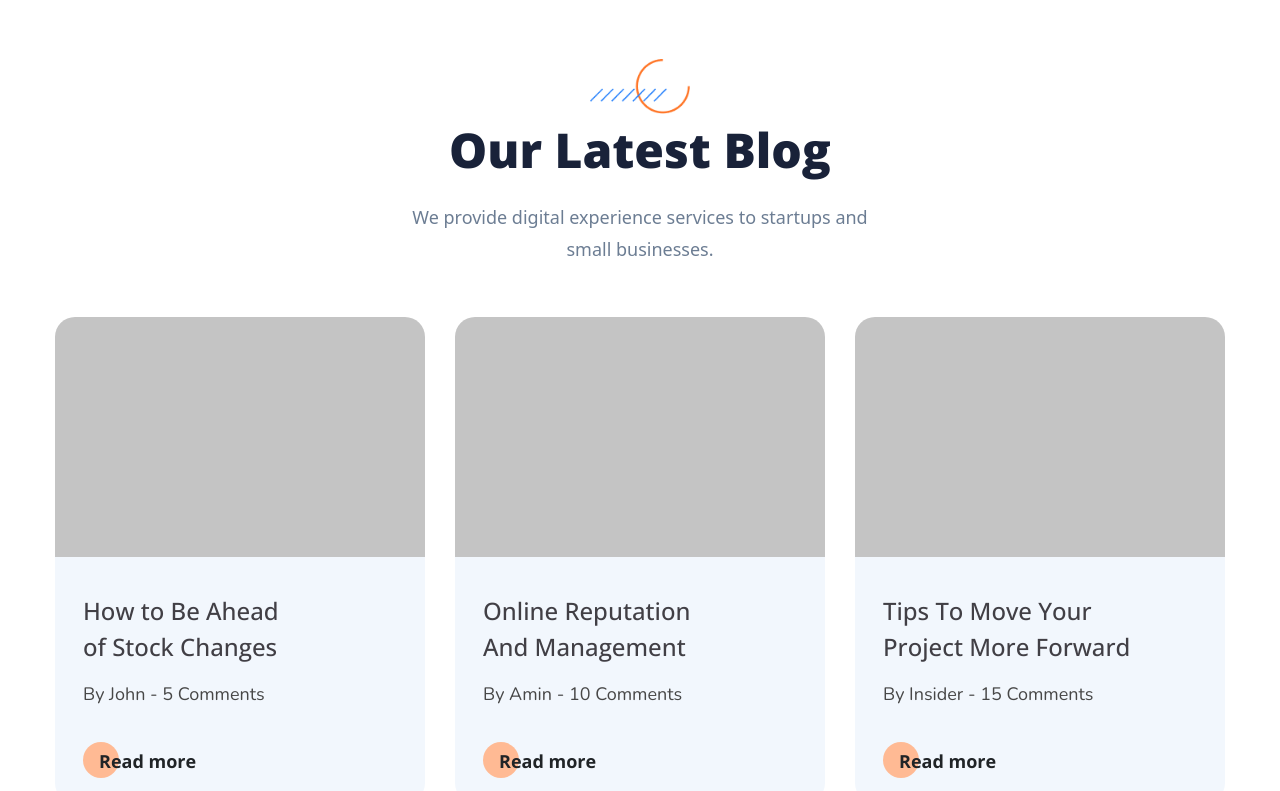
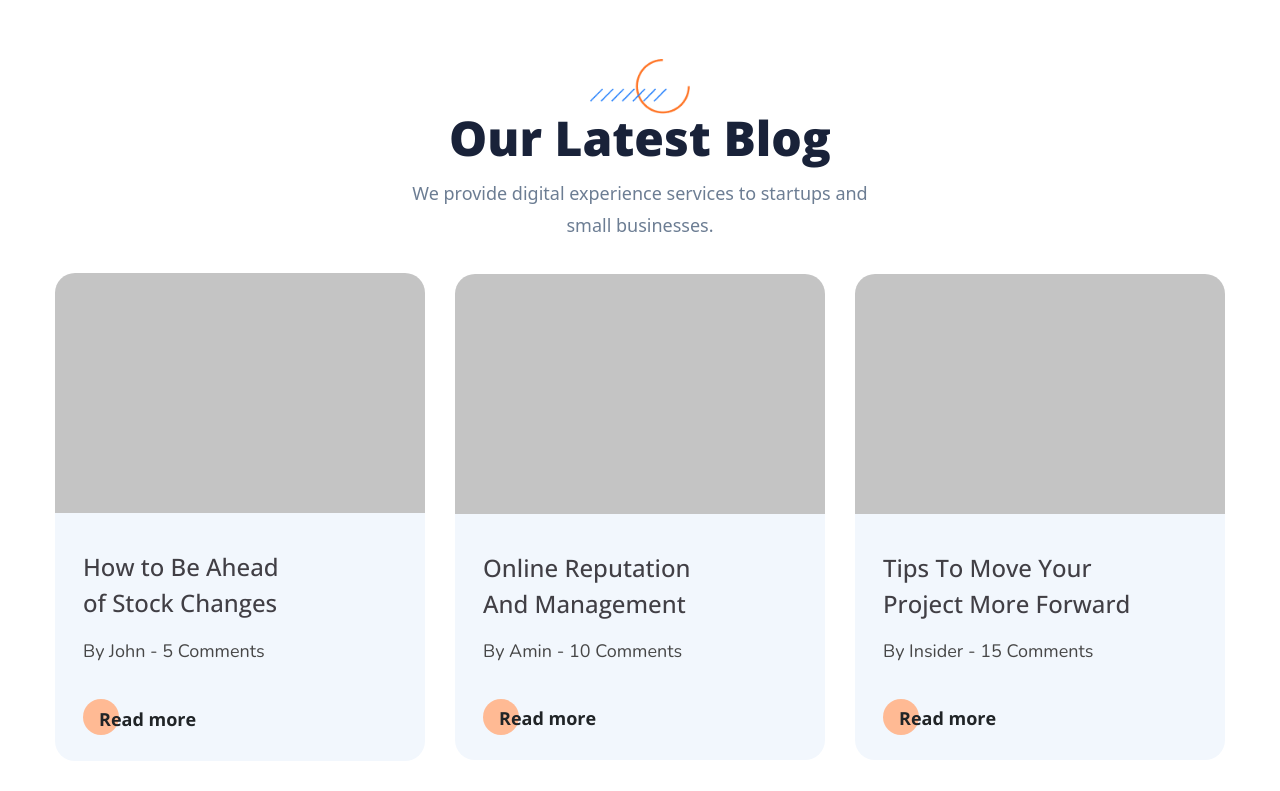
Before and after one commit to menabil/Innovate, a React (Vite) app: page / in a window 1280 px wide. Shown: the part 4969-5760 px from the top of the page. Built offline with nearby package versions, Linux system fonts and the light colour scheme; a web font is replaced by a local one.

Commit message:
responsive blog section

```diff
--- a/src/components/pages/Blog.jsx
+++ b/src/components/pages/Blog.jsx
@@ -9,36 +9,33 @@ const Blog = () => {
       <Container>
         <header>
           <Image imgSrc={bannerLogo} className={"w-25 mx-auto"} />
-          <h1 className="text-[48px] font-openSan font-extrabold text-[#192239] text-center ">
+          <h1 className="md:text-5xl text-4xl font-openSan font-extrabold text-[#192239] text-center ">
             Our Latest Blog
           </h1>
-          <p className="text-[18px] font-papi leading-8 text-[#6C7D93] pt-[15px] w-[500px] text-center mx-auto">
+          <p className="md:text-lg text-base font-papi leading-8 text-[#6C7D93] pt-[15px] md:w-[500px] w-[290px] text-center mx-auto">
             We provide digital experience services to startups and small
             businesses.
           </p>
         </header>
-        <Flex className={"justify-between"}>
-          <div className="mt-[52px]">
-            <div className="w-[370px]">
+        <Flex className={"justify-between md:flex-row flex-col md:mt-8 mt-4 gap-y-5"}>
+          <div className="md:w-[370px] w-[290px]">
             <div className="p-30 bg-[#C4C4C4] rounded-tl-[20px] rounded-tr-[20px]"></div>
             <div className="px-7 py-4  bg-[#F2F7FD] rounded-bl-[20px] rounded-br-[20px] ">
               <h3 className="text-[24px] font-openSan font-medium text-[#413F45] pt-5 w-[200px] ">
                 How to Be Ahead of Stock Changes
               </h3>
-                <p className="text-[18px] font-nuni text-[#474747] pt-4">
+              <p className="text-lg font-nuni text-[#474747] pt-4">
                 By John - 5 Comments
               </p>
               <Flex className={"cursor-pointer w-35 pt-5 pb-3"}>
                 <div className="p-4.5 bg-[#ffba94] rounded-[50%] -mr-5 -mb-4"></div>
-                  <p className="text-[18px] font-openSan font-bold text-[#202427] pt-5">
+                <p className="text-lg font-openSan font-bold text-[#202427] pt-5">
                   Read more
                 </p>
               </Flex>
             </div>
           </div>
-          </div>
-          <div className="mt-[52px]">
-            <div className="w-[370px]">
+          <div className="md:w-[370px] w-[290px]">
             <div className="p-30 bg-[#C4C4C4] rounded-tl-[20px] rounded-tr-[20px]"></div>
             <div className="px-7 py-4  bg-[#F2F7FD] rounded-bl-[20px] rounded-br-[20px] ">
               <h3 className="text-[24px] font-openSan font-medium text-[#413F45] pt-5 w-[230px] ">
@@ -55,9 +52,7 @@ const Blog = () => {
               </Flex>
             </div>
           </div>
-          </div>
-          <div className="mt-[52px]">
-            <div className="w-[370px]">
+          <div className="md:w-[370px] w-[290px]">
             <div className="p-30 bg-[#C4C4C4] rounded-tl-[20px] rounded-tr-[20px]"></div>
             <div className="px-7 py-4  bg-[#F2F7FD] rounded-bl-[20px] rounded-br-[20px] ">
               <h3 className="text-[24px] font-openSan font-medium text-[#413F45] pt-5 w-[250px] ">
@@ -74,7 +69,6 @@ const Blog = () => {
               </Flex>
             </div>
           </div>
-          </div>
         </Flex>
       </Container>
     </section>
```
Lines whose indentation alone changed are shown as unchanged.
